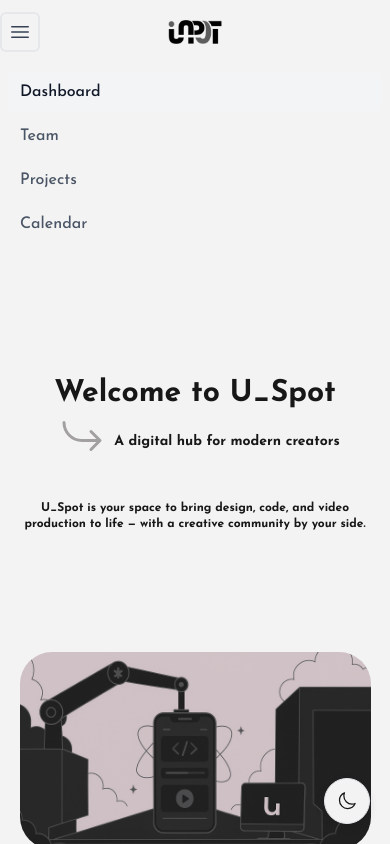
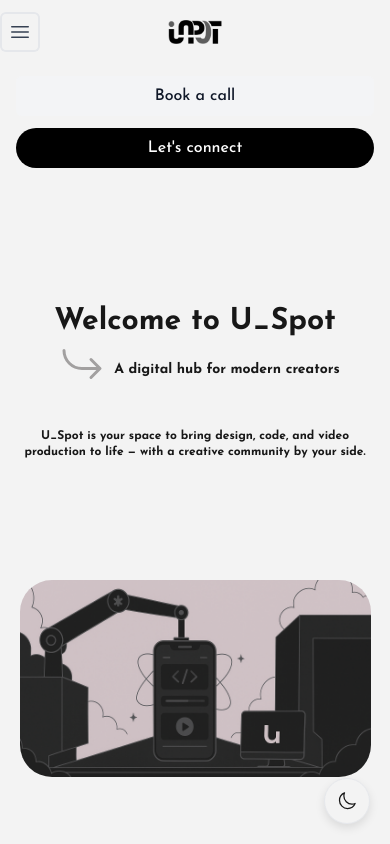
Before and after one commit to Mohamadghoche2004/U_Spot, a Next.js app: page / in a window 390 px wide. Both pictures are taken after a click on the button "Open main menu". Shown: the top 844 px of the page. Built offline with nearby package versions, Linux system fonts and the light colour scheme.

Commit message:
fixing navbar

```diff
--- a/src/components/Navbar/Navbar.tsx
+++ b/src/components/Navbar/Navbar.tsx
@@ -15,7 +15,8 @@
   }, []);
 
   // Default logo for server-side rendering (or use a placeholder)
-  const logoSrc = mounted && resolvedTheme === "dark"
+  const logoSrc =
+    mounted && resolvedTheme === "dark"
       ? "/USpotlogolight.png"
       : "/USpotLogo.png";
 
@@ -95,14 +96,17 @@
               <div className="flex mr-3 items-center gap-1 justify-end">
                 {/* Current: "bg-gray-900 text-white", Default: "text-gray-300 hover:bg-gray-700 hover:text-white" */}
                 <a
-                  href="https://www.instagram.com/u_spot_1m?igsh=ZG55YmFpc3M5dXZ1"
+                  target="_blank"
+                  href="https://wa.me/96176646946"
                   className="rounded-md bg-gray-100 px-2 py-2 text-sm font-medium text-gray-900"
                   aria-current="page"
                 >
                   Book a call
                 </a>
-                <a href="https://wa.me/96176646946">
-
+                <a
+                  target="_blank"
+                  href="https://www.instagram.com/u_spot_1m?igsh=ZG55YmFpc3M5dXZ1"
+                >
                   <button
                     type="button"
                     className="rounded-[30px] bg-black px-3 py-2 text-sm font-medium text-white hover:cursor-pointer"
@@ -123,32 +127,25 @@
         }`}
         id="mobile-menu"
       >
-        <div className="space-y-1 px-2 pt-2 pb-3">
-          {/* Current: "bg-gray-900 text-white", Default: "text-gray-300 hover:bg-gray-700 hover:text-white" */}
+        <div className="space-y-3 px-4 pt-3 pb-4 flex flex-col items-center">
           <a
-            href="#"
-            className="block rounded-md bg-gray-100 px-3 py-2 text-base font-medium text-gray-900"
-            aria-current="page"
+            target="_blank"
+            href="https://wa.me/96176646946"
+            className="w-full text-center rounded-md bg-gray-100 px-3 py-2 text-base font-medium text-gray-900"
           >
-            Dashboard
+            Book a call
           </a>
           <a
-            href="#"
-            className="block rounded-md px-3 py-2 text-base font-medium text-gray-600 hover:bg-gray-100 hover:text-gray-900"
+            target="_blank"
+            href="https://www.instagram.com/u_spot_1m?igsh=ZG55YmFpc3M5dXZ1"
+            className="w-full text-center"
           >
-            Team
-          </a>
-          <a
-            href="#"
-            className="block rounded-md px-3 py-2 text-base font-medium text-gray-600 hover:bg-gray-100 hover:text-gray-900"
+            <button
+              type="button"
+              className="w-full rounded-[30px] bg-black px-3 py-2 text-base font-medium text-white"
             >
-            Projects
-          </a>
-          <a
-            href="#"
-            className="block rounded-md px-3 py-2 text-base font-medium text-gray-600 hover:bg-gray-100 hover:text-gray-900"
-          >
-            Calendar
+              Let&apos;s connect
+            </button>
           </a>
         </div>
       </div>
--- a/src/components/Sections/WorkSection/WorkSection.tsx
+++ b/src/components/Sections/WorkSection/WorkSection.tsx
@@ -13,11 +13,14 @@
             providing the best possible service to our clients.
           </p>
           <div className="mt-4 sm:mt-0">
+            <a target="_blank" href="https://wa.me/96176646946">
+
             <BorderBottomButton>
               <span className="text-sm sm:text-base md:text-md lg:text-md xl:text-2xl whitespace-nowrap">
                 Book a Discovery Call
               </span>
             </BorderBottomButton>
+            </a>
           </div>
         </div>
       </div>
```
Lines whose indentation alone changed are shown as unchanged.
